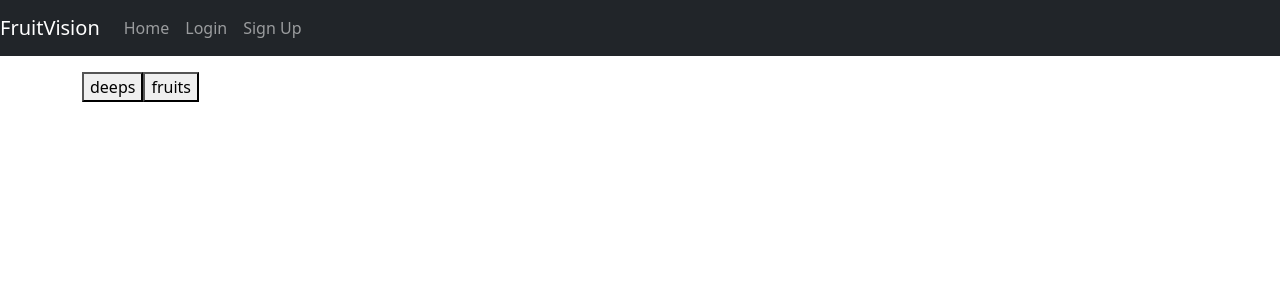
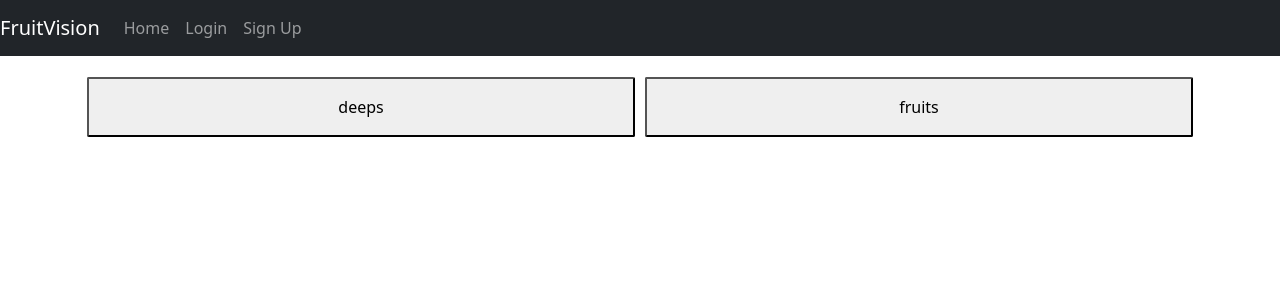
Before and after one commit to rdeepak2002/FruitMonitorWebApp, a React (Create React App) app: page /user in a window 1280 px wide. Shown: the top 300 px of the page. Built offline with nearby package versions, Linux system fonts and the light colour scheme; no server answers.

Commit message:
changed style stuff

```diff
--- a/src/App.css
+++ b/src/App.css
@@ -30,3 +30,20 @@ label {
   -webkit-border-radius: 50%;
   border-radius: 50%;
 }
+
+.container-flex{
+  display:flex;
+}
+.container-flex div{
+  /* border:1px rgb(44, 39, 39) solid; */
+  padding: 10px;
+  margin: 5px;
+}
+
+.box {
+  flex:1;
+  text-align: center;
+  margin: 5px;
+  padding: 16px;
+  border-radius: 2px;
+}
```
